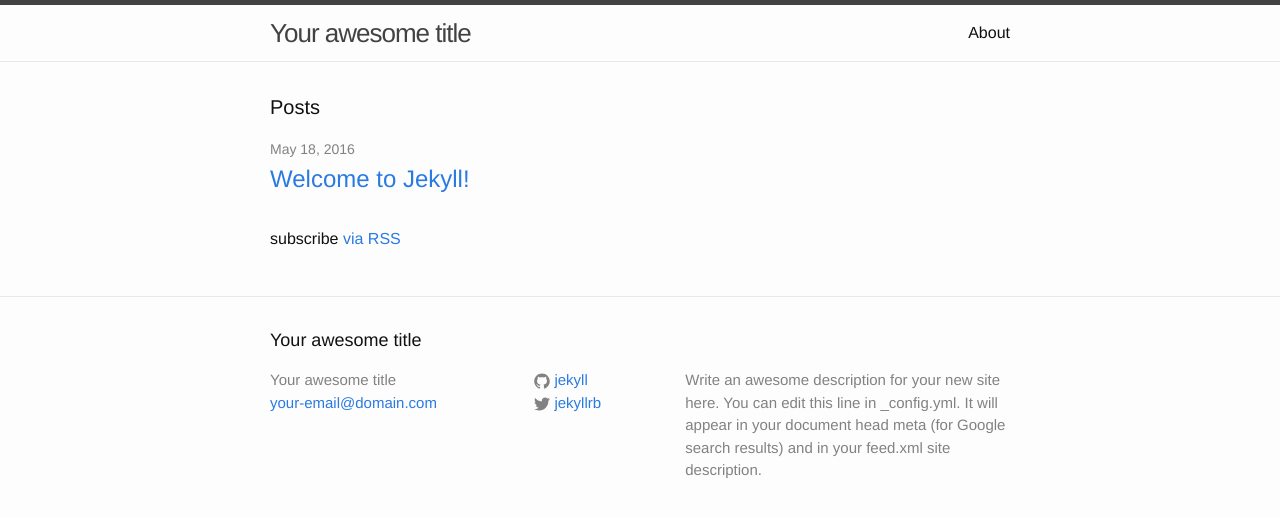
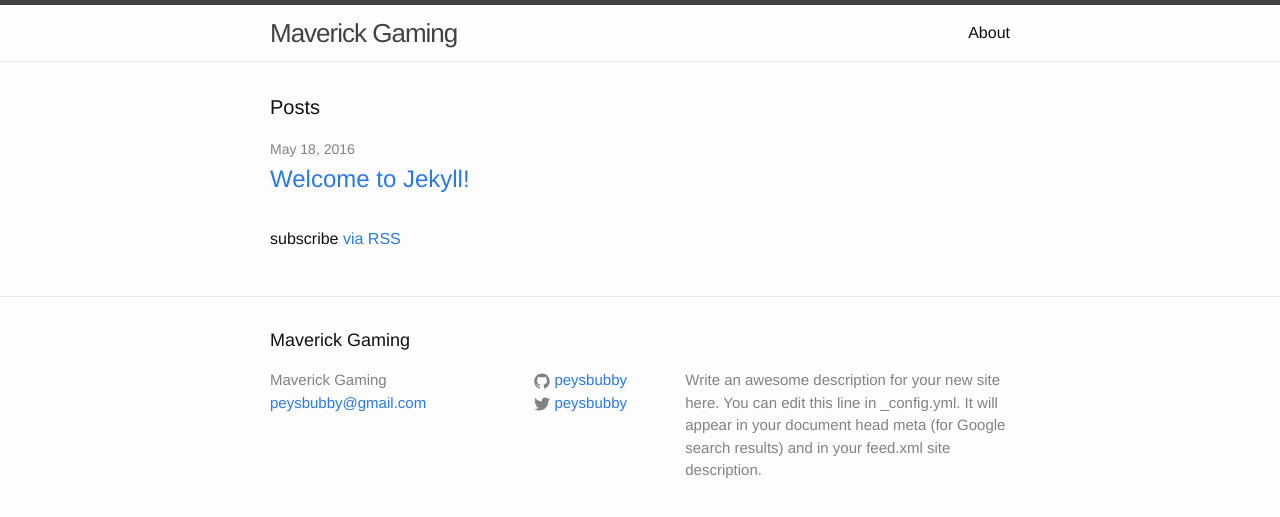
Before and after one commit to Peysbubby/peysbubby.github.io, a Jekyll site: the page built from index.html, in a window 1280 px wide. Shown: the top 517 px of the page. Built offline with Jekyll 4.4.1, drawn with Linux system fonts in a browser that asks for light colours.

Commit message:
Made it more personal

```diff
--- a/_config.yml
+++ b/_config.yml
@@ -6,16 +6,16 @@
 # 'jekyll serve'. If you change this file, please restart the server process.
 
 # Site settings
-title: Your awesome title
-email: your-email@domain.com
+title: Maverick Gaming
+email: peysbubby@gmail.com
 description: > # this means to ignore newlines until "baseurl:"
   Write an awesome description for your new site here. You can edit this
   line in _config.yml. It will appear in your document head meta (for
   Google search results) and in your feed.xml site description.
 baseurl: "" # the subpath of your site, e.g. /blog
 url: "http://yourdomain.com" # the base hostname & protocol for your site
-twitter_username: jekyllrb
-github_username:  jekyll
+twitter_username: peysbubby
+github_username:  peysbubby
 
 # Build settings
 markdown: kramdown
```
